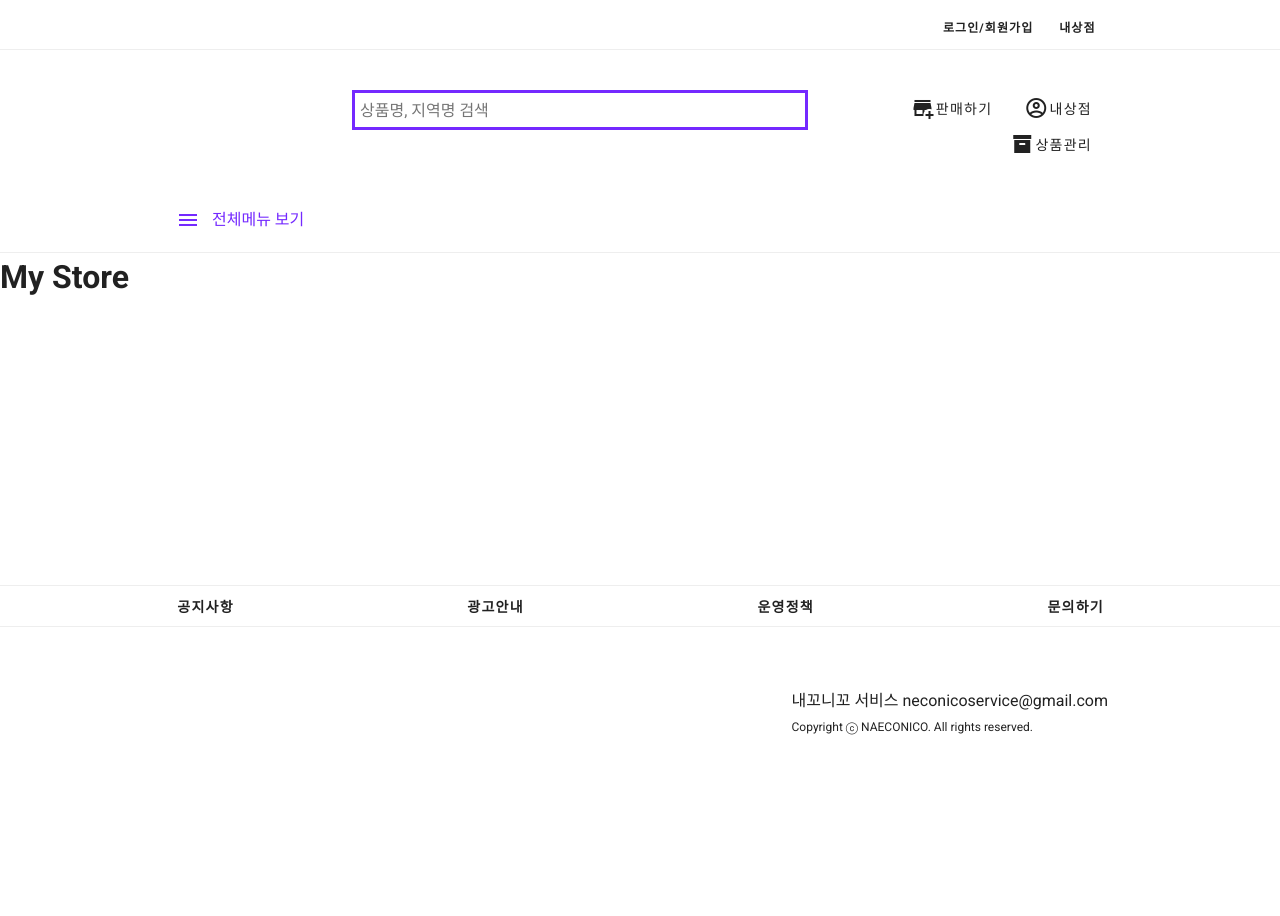
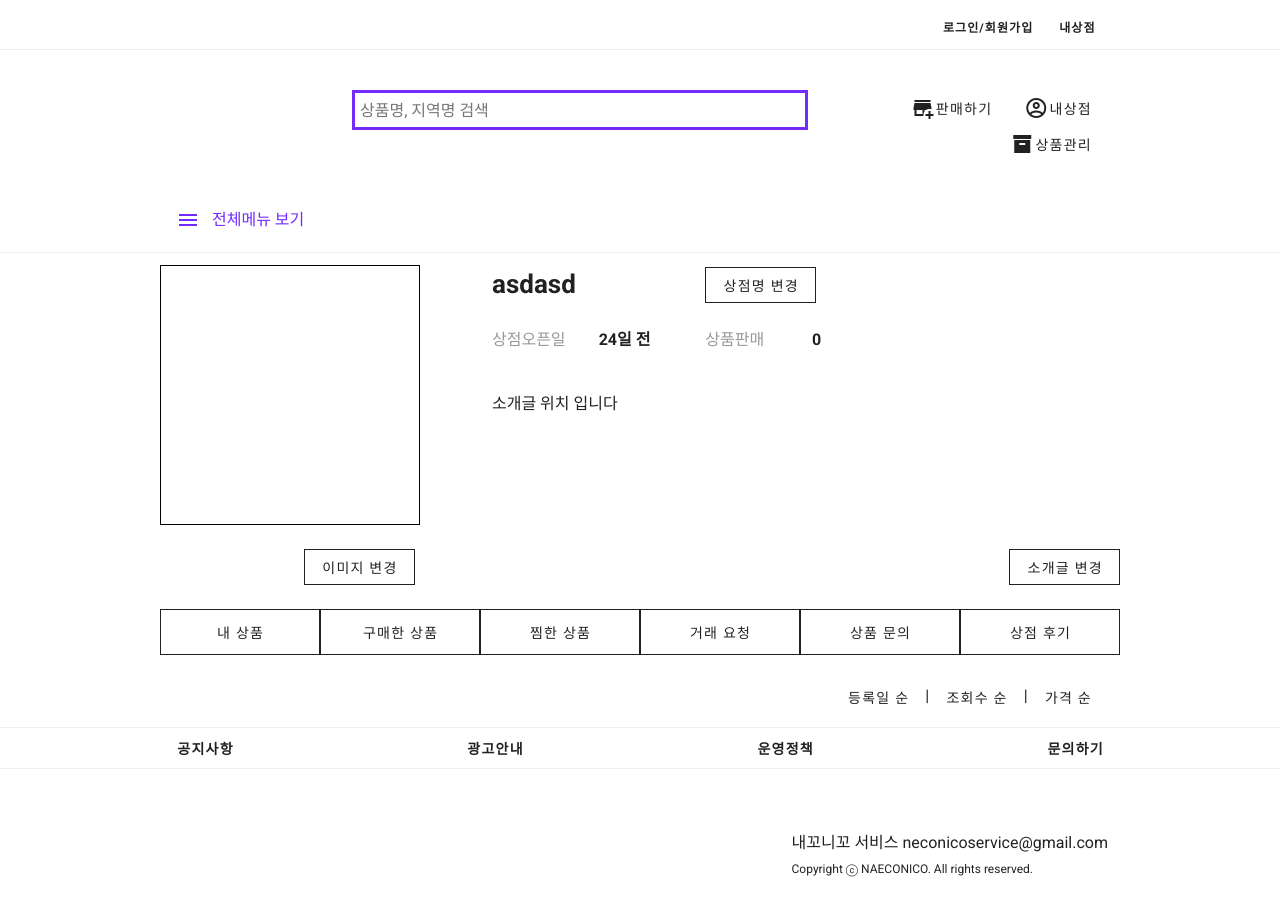
Before and after one commit to SemiGroupProject/NecoFront, a Vue app in the folder neco-front/: page /my-store in a window 1280 px wide. Shown: the top 916 px of the page. Before the commit the page ends 800 px from the top, so only its background shows below. Built offline with nearby package versions, Linux system fonts and the light colour scheme.

Commit message:
[Feat] 내상점 페이지

```diff
--- a/neco-front/src/components/AuthenticationTopBar.vue
+++ b/neco-front/src/components/AuthenticationTopBar.vue
@@ -2,7 +2,9 @@
   <v-container class="top" fluid>
     <v-row>
       <v-col cols="6" align="center">
-        <v-img class="ma-5" src="@/img/logo.png" max-width="150" />
+        <a href="/">
+          <v-img class="ma-5" src="@/img/logo.png" max-width="150" />
+        </a>
       </v-col>
       <v-col cols="5" align="center">
         <v-btn width="150" class="ma-5" outlined href="/log-in"> 로그인 </v-btn>
--- a/neco-front/src/pages/MyStore.vue
+++ b/neco-front/src/pages/MyStore.vue
@@ -1,11 +1,81 @@
 <template>
-  <div>
-    <h1>My Store</h1>
-  </div>
+  <v-main style="margin: 0 12.5%">
+    <v-container>
+      <v-row
+        ><v-col cols="4" class="px-0">
+          <div class="image-show" id="image-show"></div>
+        </v-col>
+        <v-col>
+          <v-row class="justify-center align-center">
+            <v-col cols="4"
+              ><p class="store-name">{{ 'asdasd' }}</p></v-col
+            >
+            <v-col><v-btn outlined tile>상점명 변경</v-btn></v-col>
+          </v-row>
+          <v-row
+            ><v-col cols="2"><p class="product-key">상점오픈일</p> </v-col
+            ><v-col cols="2"><p class="product-value">24일 전</p> </v-col
+            ><v-col cols="2"><p class="product-key">상품판매</p> </v-col
+            ><v-col cols="2"><p class="product-value">0</p> </v-col></v-row
+          >
+          <v-row><v-col>소개글 위치 입니다</v-col></v-row>
+        </v-col>
+      </v-row>
+      <v-row
+        ><v-col cols="4"
+          ><v-btn outlined tile style="margin-left: 132px"
+            >이미지 변경</v-btn
+          ></v-col
+        ><v-col class="px-0" align="right"
+          ><v-btn outlined tile>소개글 변경</v-btn></v-col
+        ></v-row
+      >
+      <v-row
+        ><v-col cols="2" class="px-0"
+          ><v-btn height="46" block outlined tile>내 상품</v-btn> </v-col
+        ><v-col cols="2" class="px-0"
+          ><v-btn height="46" block outlined tile>구매한 상품</v-btn> </v-col
+        ><v-col cols="2" class="px-0"
+          ><v-btn height="46" block outlined tile>찜한 상품</v-btn> </v-col
+        ><v-col cols="2" class="px-0"
+          ><v-btn height="46" block outlined tile>거래 요청</v-btn> </v-col
+        ><v-col cols="2" class="px-0"
+          ><v-btn height="46" block outlined tile>상품 문의</v-btn> </v-col
+        ><v-col cols="2" class="px-0"
+          ><v-btn height="46" block outlined tile>상점 후기</v-btn>
+        </v-col></v-row
+      >
+      <v-row
+        ><v-col align="end"
+          ><v-btn text>등록일 순</v-btn>|<v-btn text>조회수 순</v-btn>|<v-btn
+            text
+            >가격 순</v-btn
+          ></v-col
+        ></v-row
+      ></v-container
+    >
+  </v-main>
 </template>
 
 <script>
 export default {};
 </script>
 
-<style></style>
+<style>
+.image-show {
+  border: 1px solid black;
+  height: 260px;
+  width: 260px;
+}
+.store-name {
+  font-size: 26px;
+  font-weight: bold;
+  margin-bottom: 0px !important;
+}
+.product-key {
+  color: #999;
+}
+.product-value {
+  font-weight: bold;
+}
+</style>
```
